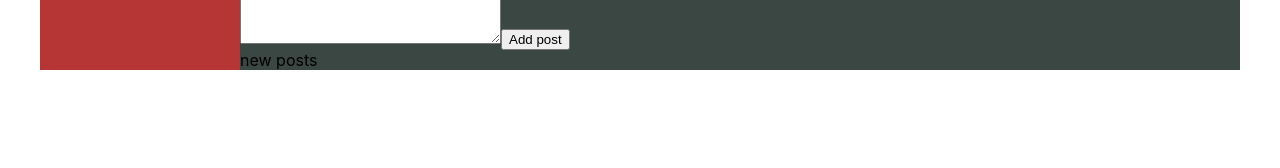
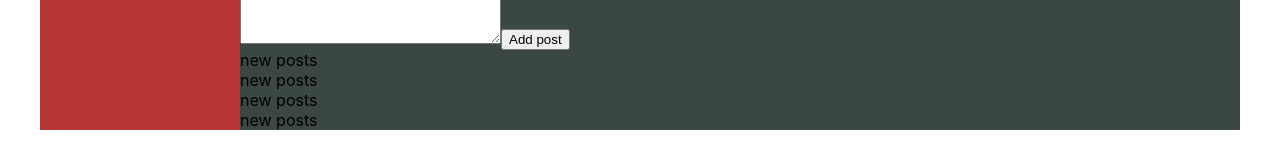
Before and after one commit to SlavMos/react, a React (Create React App) app: page / in a window 1280 px wide. Shown: the part 516-684 px from the top of the page. Built offline with nearby package versions, Linux system fonts and the light colour scheme.

Commit message:
add Posts component

```diff
--- a/src/Components/Profile/MyPosts/MyPosts.jsx
+++ b/src/Components/Profile/MyPosts/MyPosts.jsx
@@ -1,5 +1,6 @@
 import React from "react";
 import s from "./MyPosts.module.css";
+import Posts from "./Posts/Posts";
 
 const MyPost = () => {
   return (
@@ -9,7 +10,10 @@ const MyPost = () => {
         <textarea name="" id="" cols="30" rows="10"></textarea>
         <button>Add post</button>
       </div>
-      <div>new posts</div>
+      <Posts />
+      <Posts />
+      <Posts />
+      <Posts />
     </div>
   );
 };
--- /dev/null
+++ b/src/Components/Profile/MyPosts/Posts/Posts.jsx
@@ -0,0 +1,8 @@
+import React from "react";
+import s from "./Posts.module.css";
+
+const Posts = () => {
+  return <div>new posts</div>;
+};
+
+export default Posts;
```
Also changed, not shown: src/Components/Profile/MyPosts/Posts/Posts.module.css (added).
